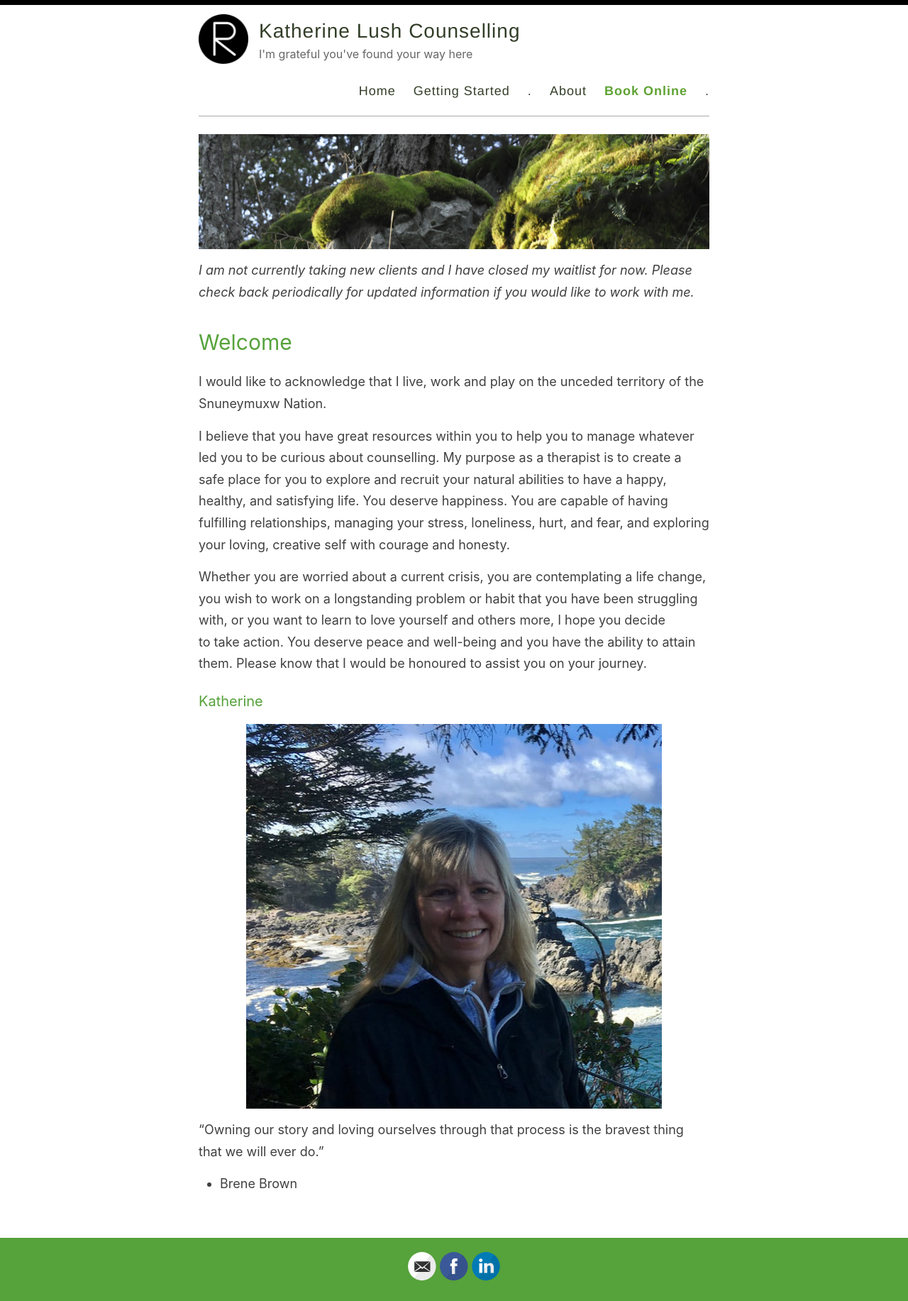
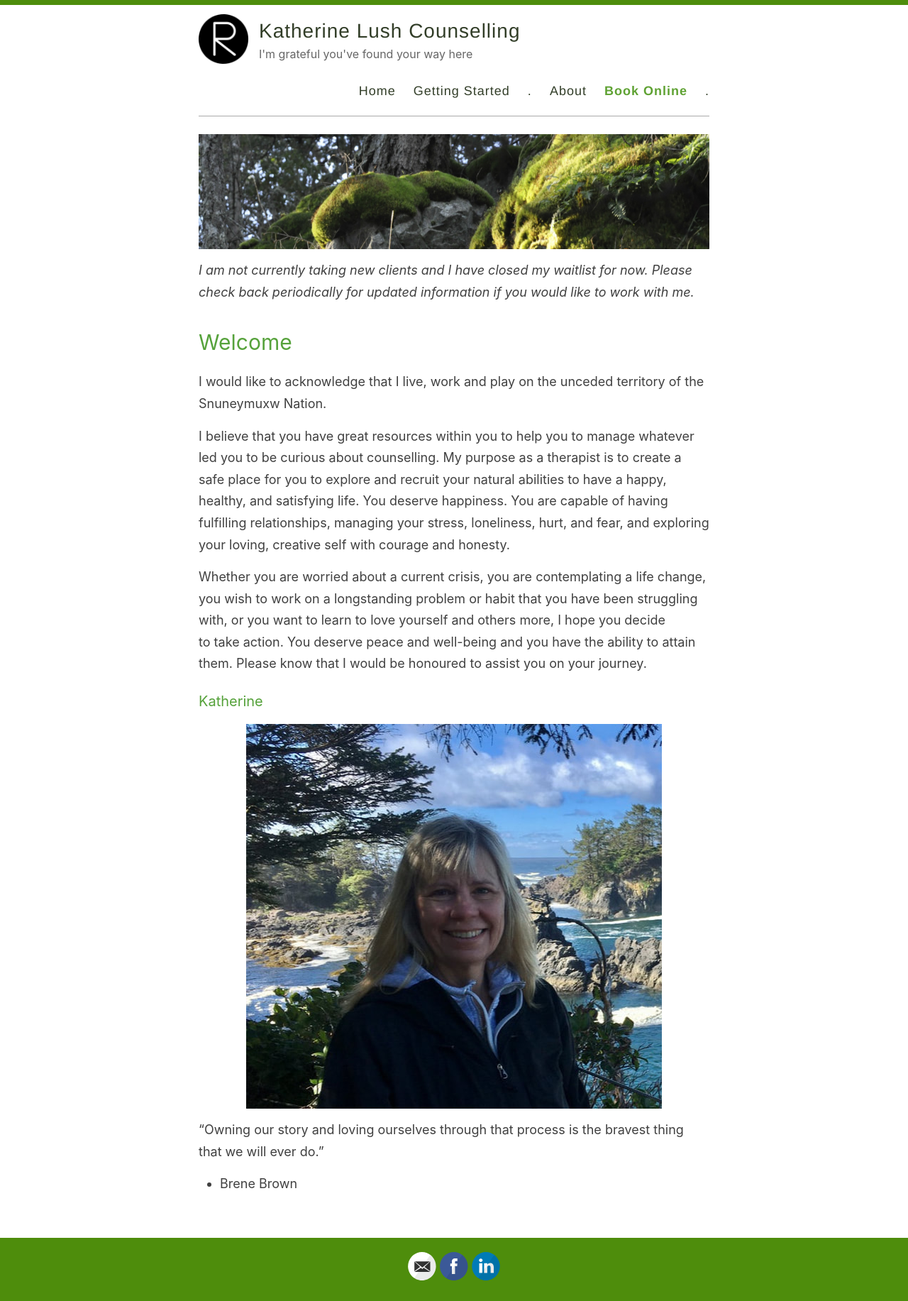
Before and after one commit to gammacray/katherinelushcounselling, a Jekyll site: the page built from index.md, in a window 1280 px wide. Shown: the whole page at 71% size. Built offline with Jekyll 4.4.1, drawn with Linux system fonts in a browser that asks for light colours; the list of posts is cut into pages by our own code.

Commit message:
Updated style.scss.

```diff
--- a/assets/style.scss
+++ b/assets/style.scss
@@ -415,7 +415,7 @@ nav {
   bottom: 0;
   width: 100%;
   height: 89px;
-  background-color: #56a23b;
+  background-color: #4e8d0c;
 }
 
 footer {
@@ -434,7 +434,7 @@ body:after {
 }
 
 #bar {
-    background: #000;
+    background: #4e8d0c;
     height: 7px;
     background-size: cover;
     background-position: left 60%;
```
